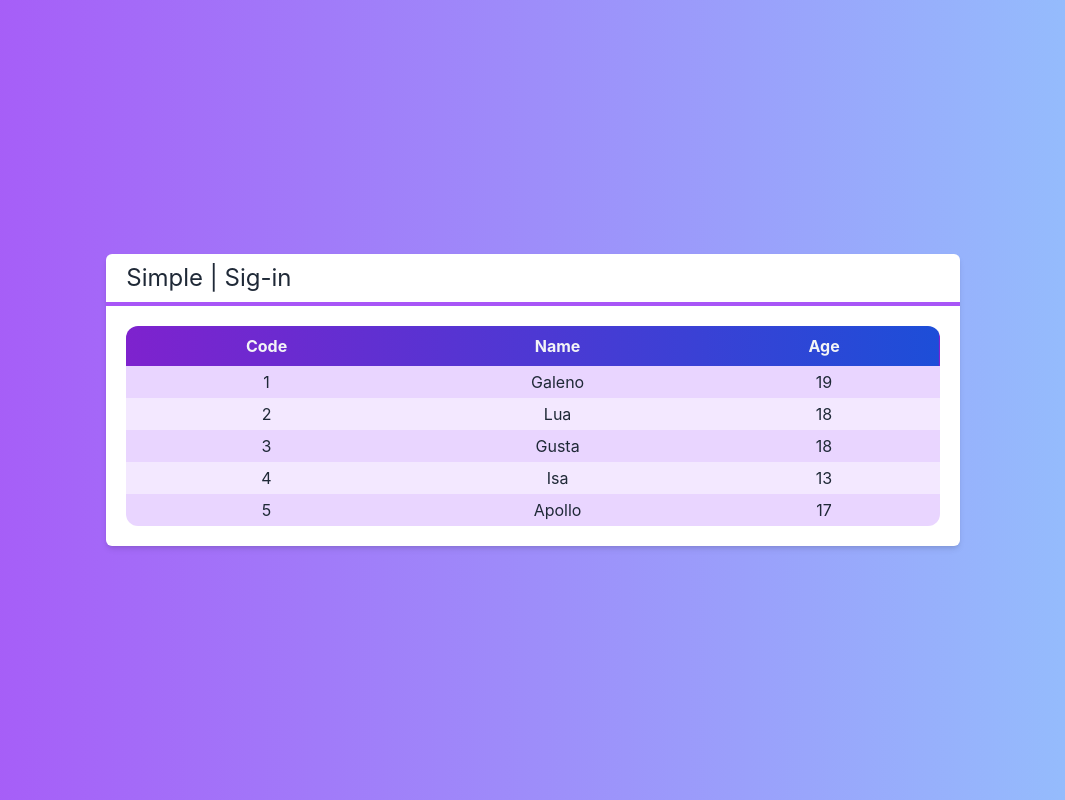
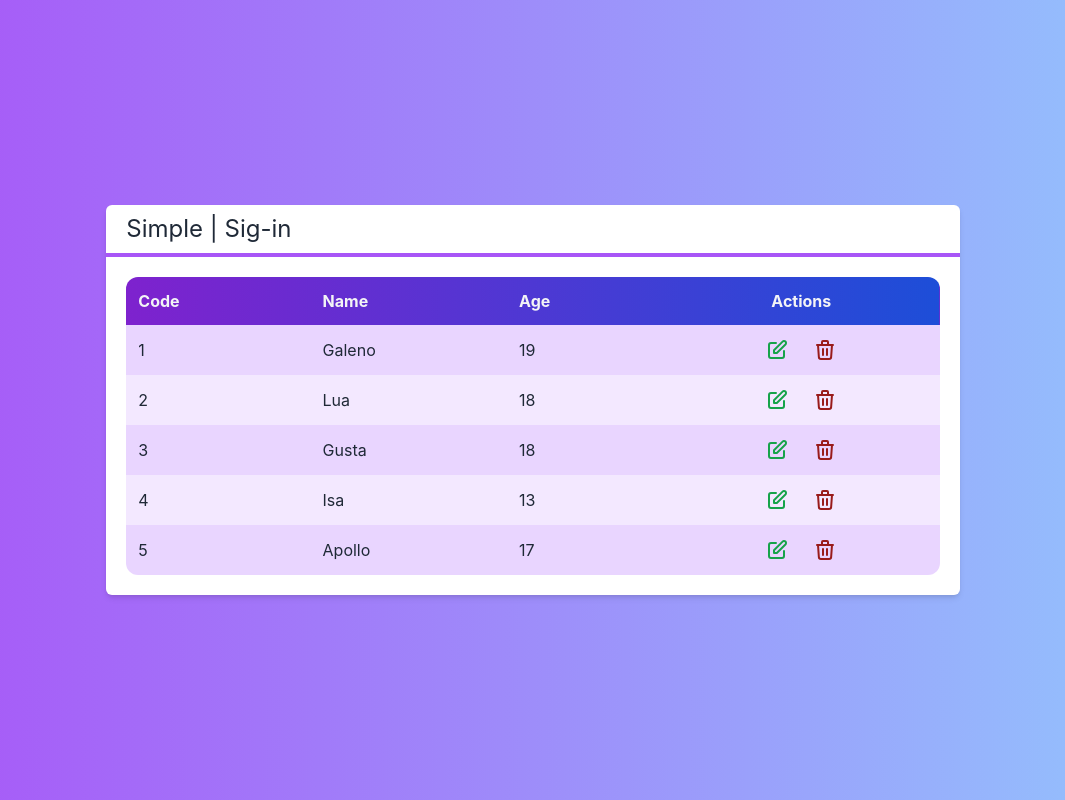
Before and after one commit to galenomoon/ProjectRegistration_React, a Next.js app: page / in a window 1280 px wide. Shown: the whole page, without its empty margins (107-1172 px from the left). Built offline with nearby package versions, Linux system fonts and the light colour scheme.

Commit message:
Table Layout Finished

```diff
--- /dev/null
+++ b/src/components/Icons.tsx
@@ -0,0 +1,33 @@
+export const IconEdit = (
+  <svg
+    xmlns="http://www.w3.org/2000/svg"
+    className="h-6 w-6"
+    fill="none"
+    viewBox="0 0 24 24"
+    stroke="currentColor"
+  >
+    <path
+      strokeLinecap="round"
+      strokeLinejoin="round"
+      strokeWidth={2}
+      d="M11 5H6a2 2 0 00-2 2v11a2 2 0 002 2h11a2 2 0 002-2v-5m-1.414-9.414a2 2 0 112.828 2.828L11.828 15H9v-2.828l8.586-8.586z"
+    />
+  </svg>
+);
+
+export const IconTrash = (
+  <svg
+    xmlns="http://www.w3.org/2000/svg"
+    className="h-6 w-6"
+    fill="none"
+    viewBox="0 0 24 24"
+    stroke="currentColor"
+  >
+    <path
+      strokeLinecap="round"
+      strokeLinejoin="round"
+      strokeWidth={2}
+      d="M19 7l-.867 12.142A2 2 0 0116.138 21H7.862a2 2 0 01-1.995-1.858L5 7m5 4v6m4-6v6m1-10V4a1 1 0 00-1-1h-4a1 1 0 00-1 1v3M4 7h16"
+    />
+  </svg>
+);
--- a/src/components/Table.tsx
+++ b/src/components/Table.tsx
@@ -1,16 +1,21 @@
 import Client from "./../core/Client";
+import { IconEdit, IconTrash } from "./Icons";
 
 interface TableProps {
   clients: Client[];
+  selectedClient?: (client: Client) => void;
+  deletedClient?: (client: Client) => void;
 }
 
 export default function Table(props: TableProps) {
+  const showActions = props.deletedClient || props.selectedClient;
   function renderHeader() {
     return (
       <tr>
-        <th className="text-center p-2">Code</th>
-        <th className="text-center p-2">Name</th>
-        <th className="text-center p-2">Age</th>
+        <th className="text-left p-3">Code</th>
+        <th className="text-left p-3">Name</th>
+        <th className="text-left p-3">Age</th>
+        {showActions ? <th className="text-center p-3">Actions</th> : false}
       </tr>
     );
   }
@@ -22,12 +27,44 @@ export default function Table(props: TableProps) {
           key={client.id}
           className={`${i % 2 === 0 ? "bg-purple-200" : "bg-purple-100"}`}
         >
-          <td className="text-center p-1">{client.id}</td>
-          <td className="text-center p-1">{client.name}</td>
-          <td className="text-center p-1">{client.age}</td>
+          <td className="text-left pl-3">{client.id}</td>
+          <td className="text-left pl-3">{client.name}</td>
+          <td className="text-left pl-3">{client.age}</td>
+          {showActions ? renderActions(client) : false}
         </tr>
       );
     });
+  }
+
+  function renderActions(client: Client) {
+    return (
+      <td className={`flex justify-center`}>
+        {/* ================================ EDIT BUTTON ================================  */}
+        {props.selectedClient ? (
+          <button onClick={()=>props.selectedClient?.(client)}
+            className={`
+            flex justify-center items-center
+            text-green-600 rounded-full hover:bg-purple-50 p-2 m-1`}
+          >
+            {IconEdit}
+          </button>
+        ) : (
+          false
+        )}
+        {/* ================================ TRASH BUTTON ================================  */}
+        {props.deletedClient ? (
+          <button onClick={()=>props.deletedClient?.(client)}
+            className={`
+            flex justify-center items-center
+            text-red-800 rounded-full hover:bg-purple-50 p-2 m-1`}
+          >
+            {IconTrash}
+          </button>
+        ) : (
+          false
+        )}
+      </td>
+    );
   }
 
   return (
--- a/src/pages/index.tsx
+++ b/src/pages/index.tsx
@@ -11,6 +11,13 @@ export default function Home() {
     new Client("Apollo", 17, "5"),
   ];
 
+  function selectedClient(client: Client) {
+    console.log(client.name);
+  }
+  function deletedClient(client: Client) {
+    console.log(`usuário ${client.name} foi apagado`);
+  }
+
   return (
     <div
       className={`
@@ -18,7 +25,7 @@ export default function Home() {
       from-purple-500 to-blue-300 text-white`}
     >
       <Layout title="Simple | Sig-in">
-        <Table clients={clients}></Table>
+        <Table clients={clients} selectedClient={selectedClient} deletedClient={deletedClient} />
       </Layout>
     </div>
   );
```
